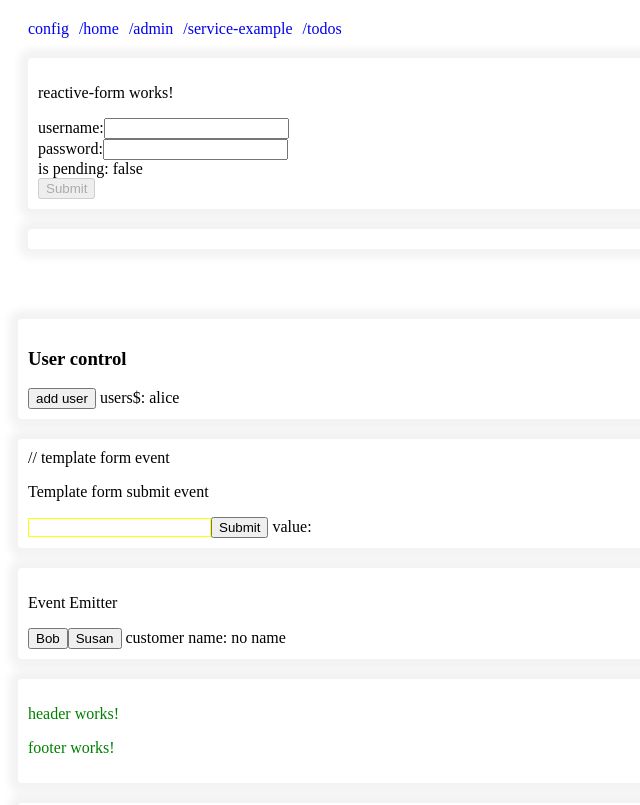
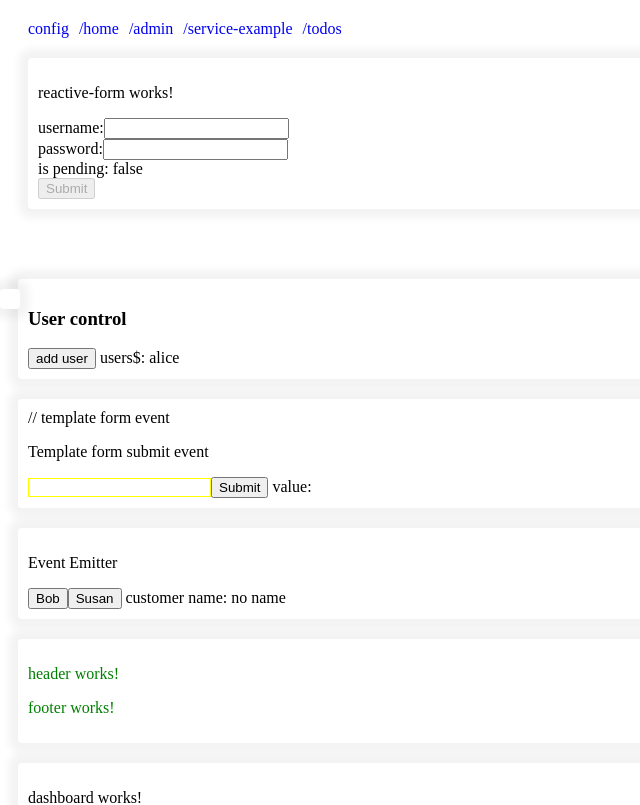
Before and after one commit to schuchard/ng-crash-course-201909, an Angular app: page /home in a window 1280 px wide. Shown: the top 805 px of the page, without its empty margins (0-640 px from the left). Built offline with nearby package versions, Linux system fonts and the light colour scheme; no server answers.

Commit message:
drag named outlet

```diff
--- a/package.json
+++ b/package.json
@@ -12,6 +12,7 @@
   "private": true,
   "dependencies": {
     "@angular/animations": "~8.2.4",
+    "@angular/cdk": "8.1.4",
     "@angular/common": "~8.2.4",
     "@angular/compiler": "~8.2.4",
     "@angular/core": "~8.2.4",
--- a/src/app/app.component.html
+++ b/src/app/app.component.html
@@ -9,10 +9,10 @@
   <div class="outlet">
     <router-outlet></router-outlet>
   </div>
+</div>
 
-  <div class="outlet">
-    <router-outlet name="float"></router-outlet>
-  </div>
+<div class="outlet float" cdkDrag>
+  <router-outlet name="float"></router-outlet>
 </div>
 
 <div class="container outlet">
--- a/src/app/app.component.scss
+++ b/src/app/app.component.scss
@@ -18,6 +18,7 @@
 }
 
 .outlet {
+  background-color: white;
   margin-top: 20px;
   padding: 10px;
   box-shadow: 0px 0px 8px 9px #0000000d;
@@ -28,3 +29,9 @@
     box-shadow: 0px 0px 8px 9px #0000001a;
   }
 }
+
+.float {
+  position: absolute;
+  left: 0;
+  top: 30;
+}
--- a/src/app/app.module.ts
+++ b/src/app/app.module.ts
@@ -13,6 +13,7 @@ import { SharedModule } from './shared/shared.module';
 import { MyNameFormComponent } from './my-name-form/my-name-form.component';
 import { ReactiveFormComponent } from './reactive-form/reactive-form.component';
 import { ServiceExampleComponent } from './service-example/service-example.component';
+import { MaterialModule } from './material/material.module';
 @NgModule({
   declarations: [
     AppComponent,
@@ -30,7 +31,8 @@ import { ServiceExampleComponent } from './service-example/service-example.compo
     SharedModule,
     FormsModule,
     ReactiveFormsModule,
-    HttpClientModule
+    HttpClientModule,
+    MaterialModule,
   ],
   providers: [],
   bootstrap: [AppComponent],
```
Also changed, not shown: src/app/material/material.module.ts (added, +11 -0 lines), 1 other file (tests, documents, lock files or other folders).
